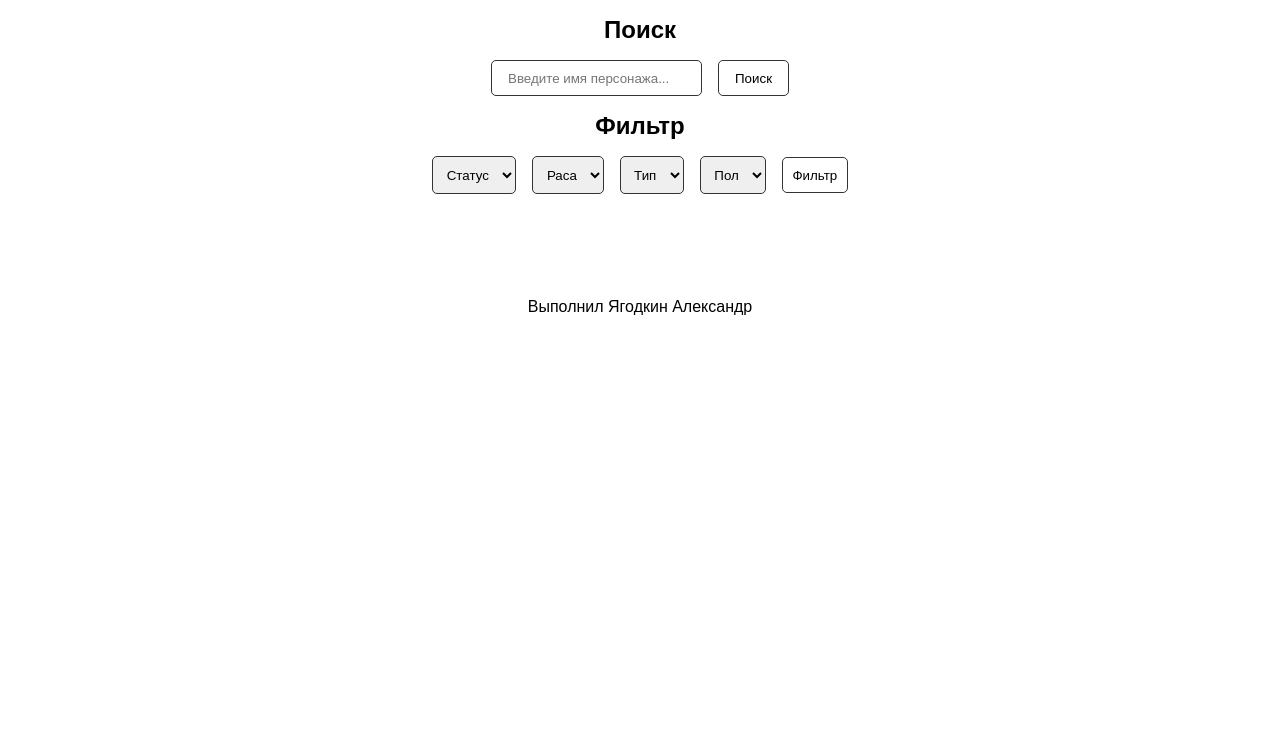
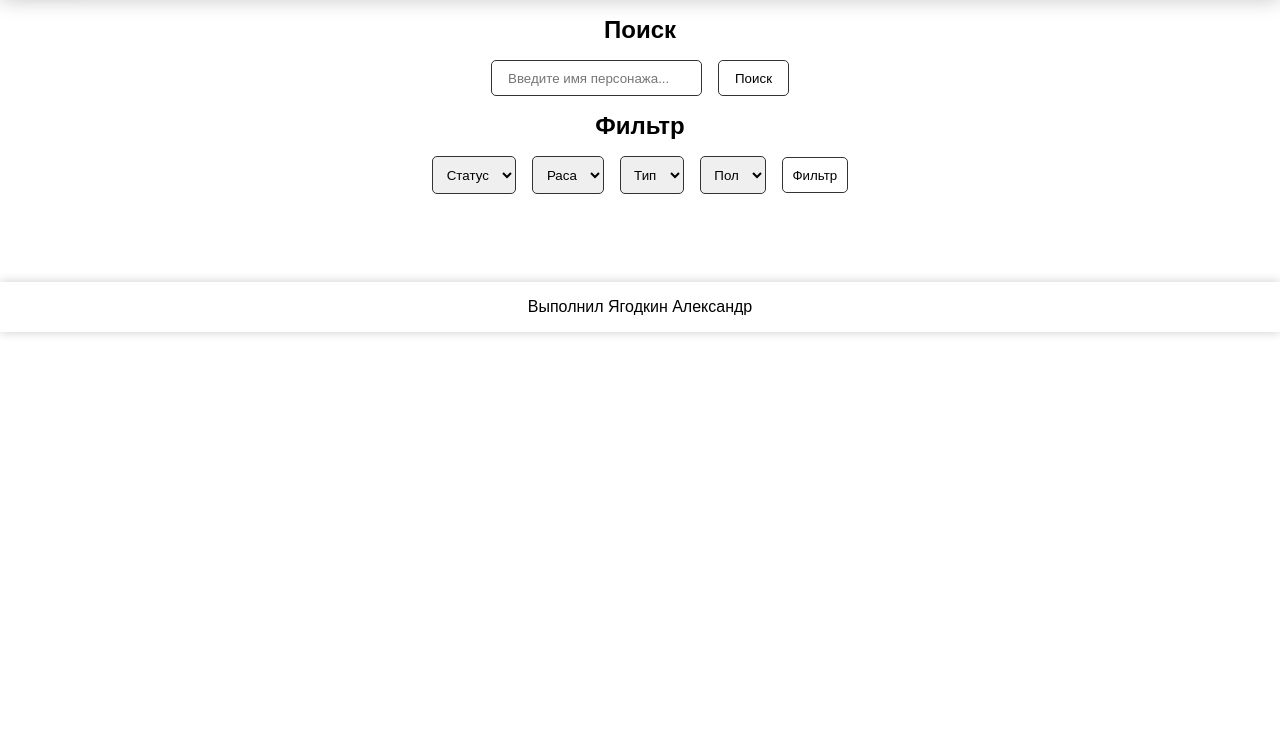
Before and after one commit to it4ban/tz_adams_hill, a plain HTML site: page index.html in a window 1280 px wide. Shown: the part 54-800 px from the top of the page. Drawn offline with Linux system fonts and the light colour scheme; no server answers.

Commit message:
Обновление импортов style.css

```diff
--- a/css/style.css
+++ b/css/style.css
@@ -1,4 +1,4 @@
-@import '_vars.css';
+@import 'vars.css';
 
 * {
 	margin: 0;
```
